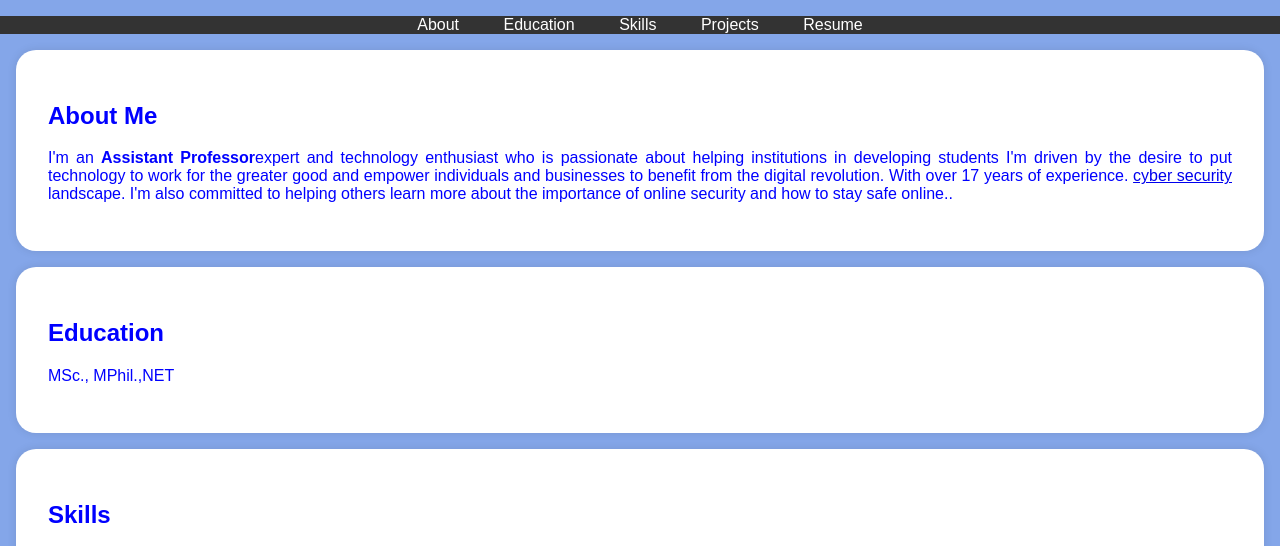
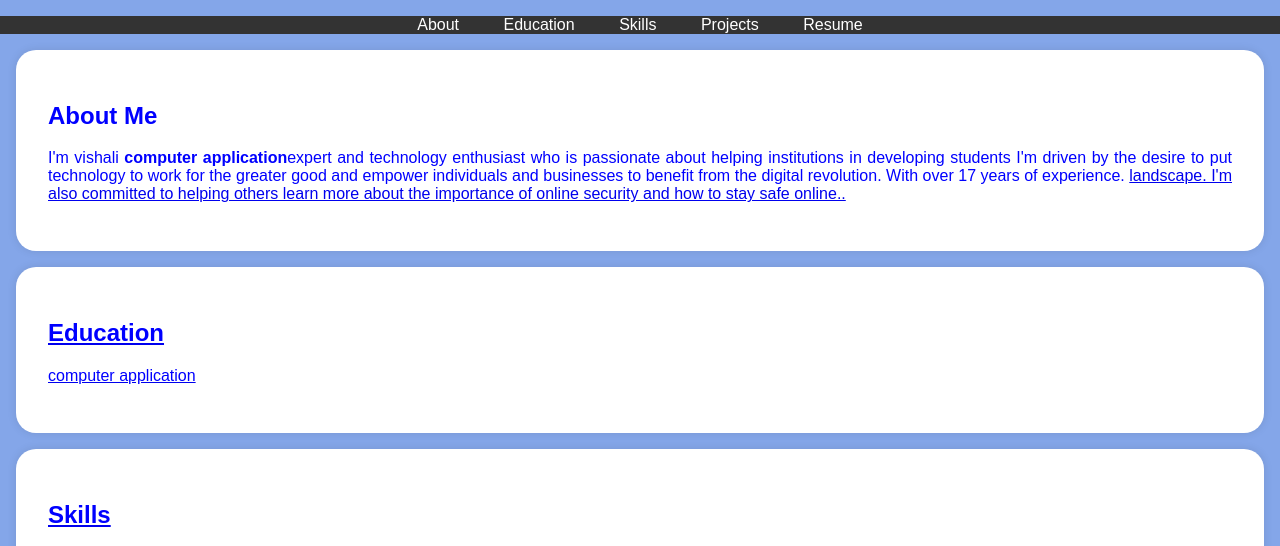
Before and after one commit to Vishalijames94/Vishali-, a plain HTML site: page index.html in a window 1280 px wide. Shown: the part 215-761 px from the top of the page. Drawn offline with Linux system fonts and the light colour scheme.

Commit message:
Update index.html

```diff
--- a/index.html
+++ b/index.html
@@ -116,14 +116,14 @@
     <section id="about">
         <div class="section-content">
             <h2>About Me</h2>
-            <p>I'm an <b>Assistant Professor</b>expert and technology enthusiast who is passionate about helping institutions in developing students  I'm driven by the desire to put technology to work for the greater good and empower individuals and businesses to benefit from the digital revolution. With over 17 years of experience. <a href="https://techtrainer20.github.io/git_con2/" traget="_target"">cyber security </a> landscape. I'm also committed to helping others learn more about the importance of online security and how to stay safe online..</p>
+            <p>I'm vishali <b>computer application</b>expert and technology enthusiast who is passionate about helping institutions in developing students  I'm driven by the desire to put technology to work for the greater good and empower individuals and businesses to benefit from the digital revolution. With over 17 years of experience. <a href="https://techtrainer20.github.io/git_con2/" traget="_target"" </a> landscape. I'm also committed to helping others learn more about the importance of online security and how to stay safe online..</p>
         </div>
     </section>
 
     <section id="education">
         <div class="section-content">
             <h2>Education</h2>
-            <p>MSc., MPhil.,NET</p>
+            <p>computer application</p>
 
 
         </div>
```
